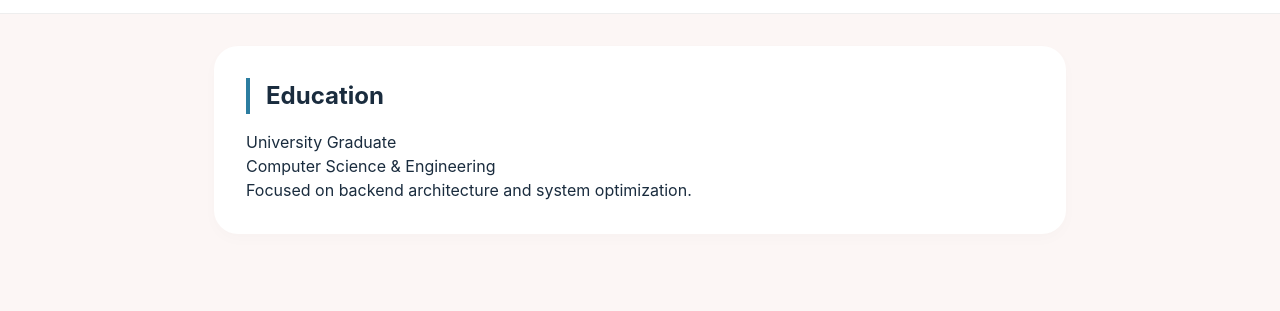
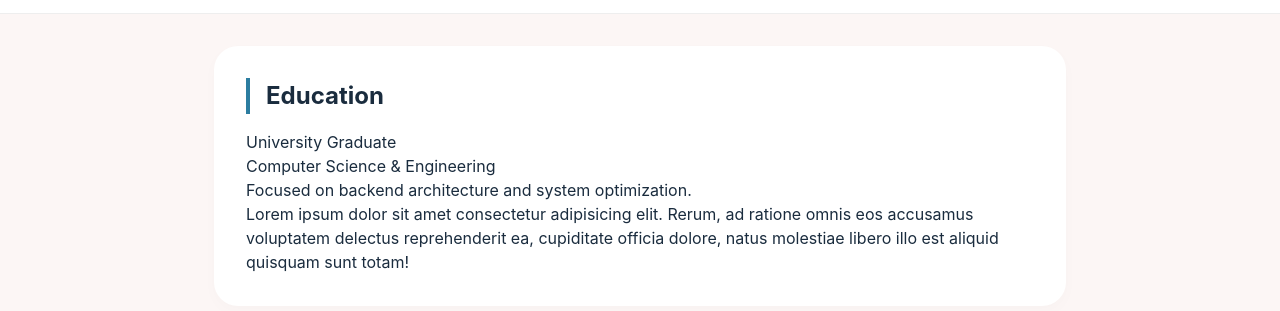
Before and after one commit to kiberayehubelachew/kiberayehubelachew.github.io, a plain HTML site: page about.html in a window 1280 px wide. Shown: the part 107-418 px from the top of the page. Drawn offline with Linux system fonts and the light colour scheme.

Commit message:
Add additional paragraph to Education section in about.htmlg

```diff
--- a/about.html
+++ b/about.html
@@ -25,6 +25,8 @@
       <div class="edu-header">University Graduate</div>
       <p class="edu-meta">Computer Science & Engineering</p>
       <p>Focused on backend architecture and system optimization.</p>
+
+      <p>Lorem ipsum dolor sit amet consectetur adipisicing elit. Rerum, ad ratione omnis eos accusamus voluptatem delectus reprehenderit ea, cupiditate officia dolore, natus molestiae libero illo est aliquid quisquam sunt totam!</p>
     </div>
   </main>
   <script src="script.js"></script>
```
